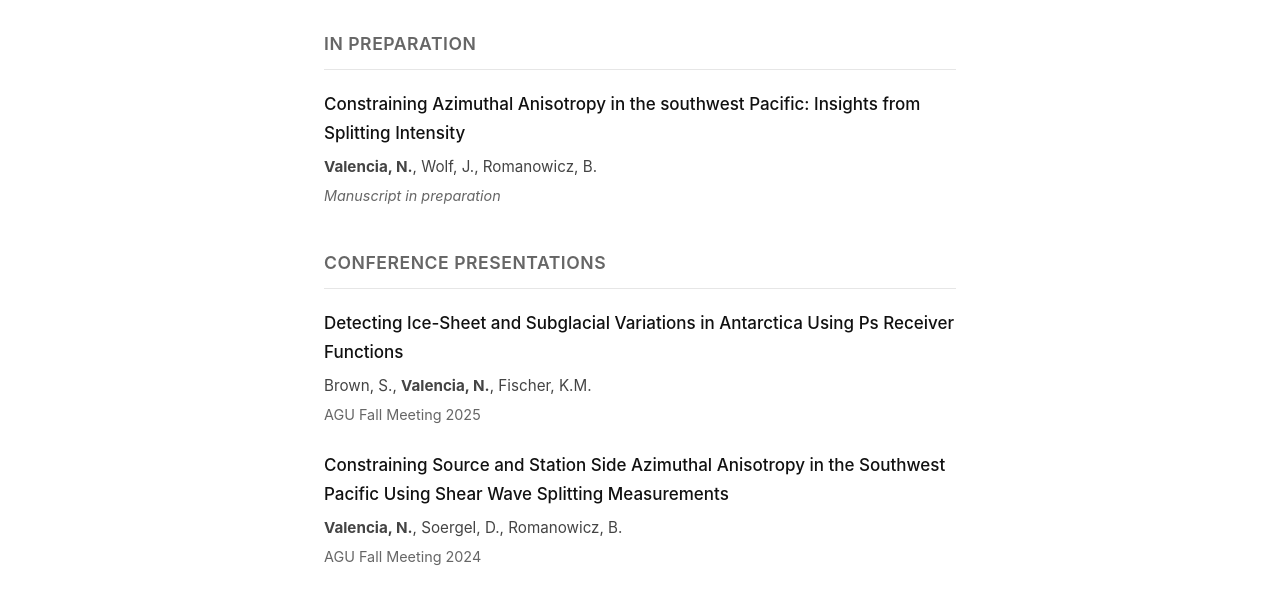
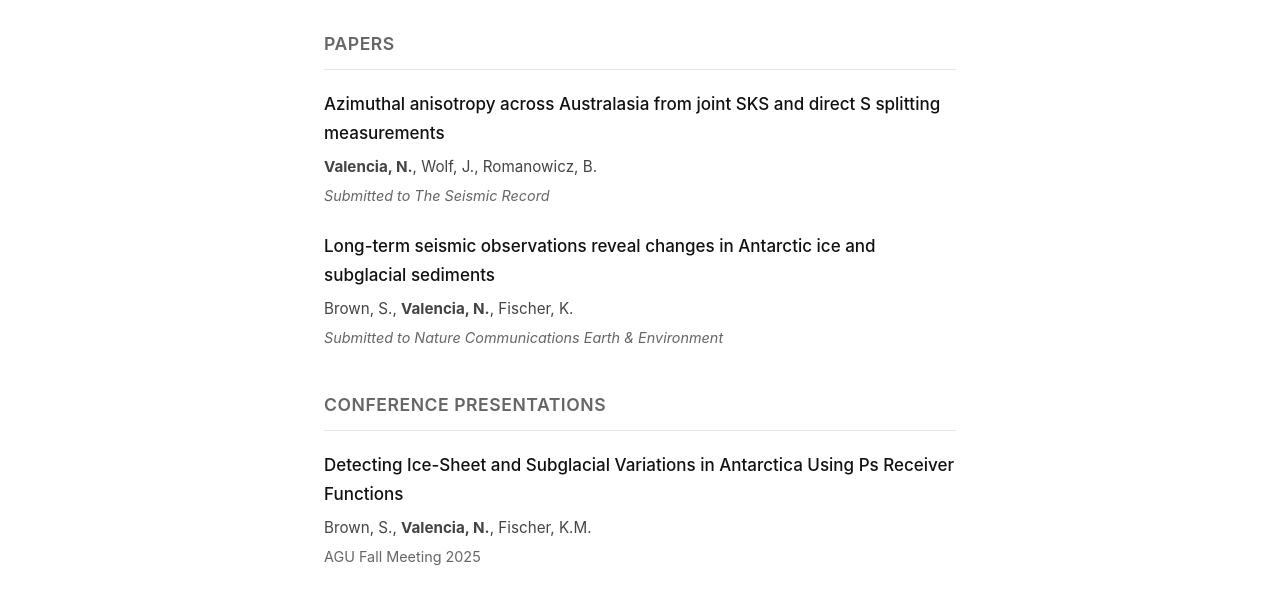
Before and after one commit to nico-valencia/nico-valencia.github.io, a plain HTML site: page publications/index.html in a window 1280 px wide. Shown: the part 163-753 px from the top of the page. Drawn offline with Linux system fonts and the light colour scheme.

Commit message:
updated publications

```diff
--- a/publications/index.html
+++ b/publications/index.html
@@ -25,16 +25,26 @@
     </header>
 
     <section class="publications-section">
-      <h2>In Preparation</h2>
+      <h2>Papers</h2>
 
       <article class="publication">
         <p class="publication-title">
-          Constraining Azimuthal Anisotropy in the southwest Pacific: Insights from Splitting Intensity
+          Azimuthal anisotropy across Australasia from joint SKS and direct S splitting measurements
         </p>
         <p class="publication-authors">
           <strong>Valencia, N.</strong>, Wolf, J., Romanowicz, B.
         </p>
-        <p class="publication-status"><em>Manuscript in preparation</em></p>
+        <p class="publication-status"><em>Submitted to The Seismic Record</em></p>
+      </article>
+
+      <article class="publication">
+        <p class="publication-title">
+          Long-term seismic observations reveal changes in Antarctic ice and subglacial sediments
+        </p>
+        <p class="publication-authors">
+          Brown, S., <strong>Valencia, N.</strong>, Fischer, K.
+        </p>
+        <p class="publication-status"><em>Submitted to Nature Communications Earth & Environment</em></p>
       </article>
     </section>
 
```
